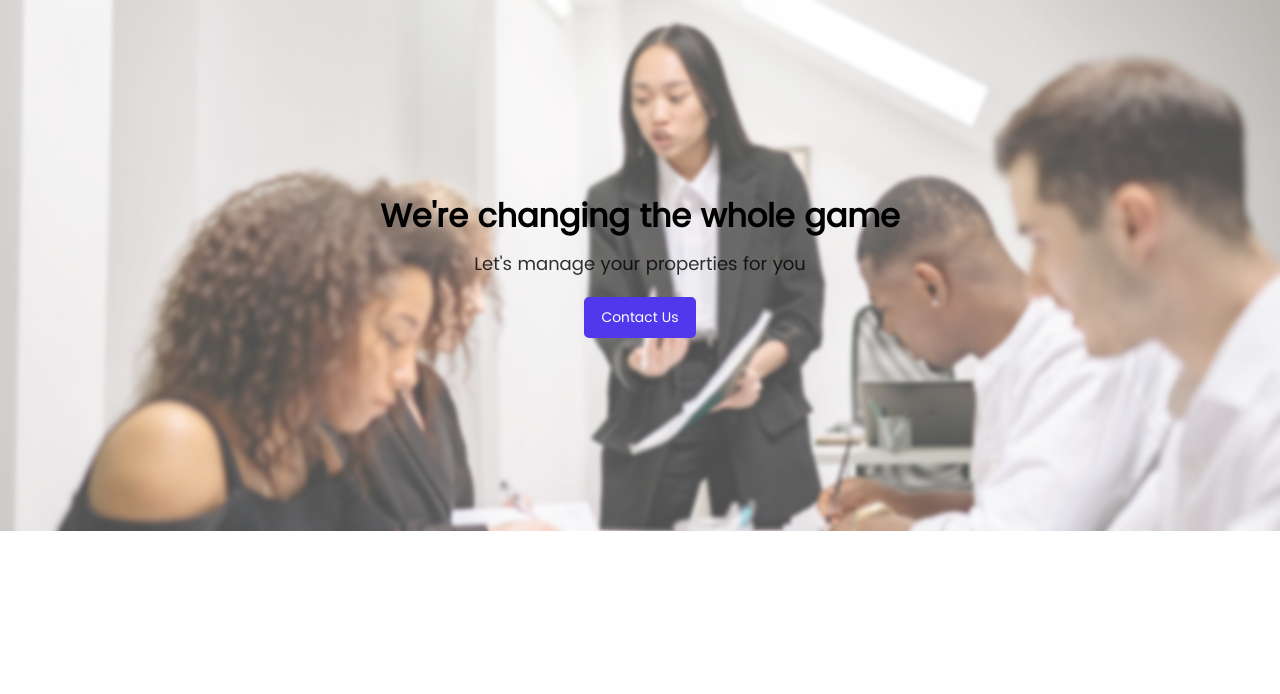
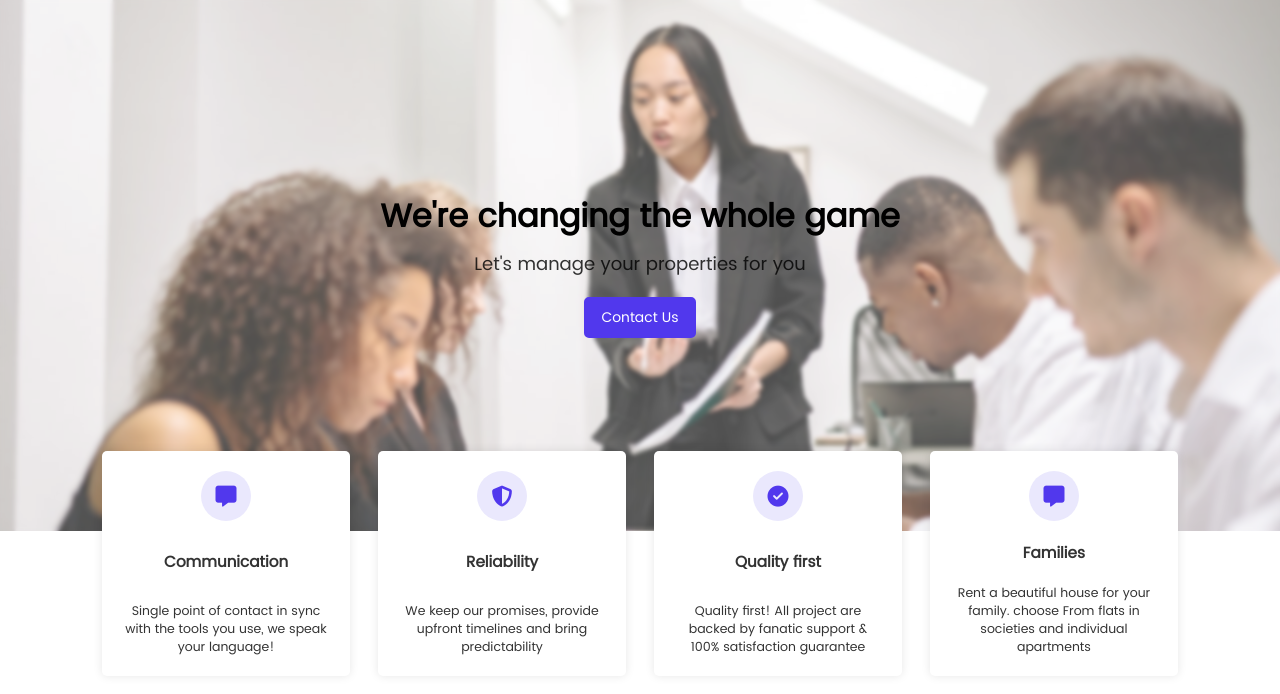
Before and after one commit to dasimems/real_estate, a PHP site: page /pages/about.php in a window 1280 px wide. Shown: the part 71-765 px from the top of the page. Run offline with PHP 8.4, Linux system fonts and the light colour scheme; style sheets or scripts are compiled from the project's sources.

Commit message:
finished with the attributes section in the about page

```diff
--- a/assets/styles/about.css
+++ b/assets/styles/about.css
@@ -5,6 +5,7 @@
   background: url("../images/about_banner.jpg") no-repeat;
   background-size: cover;
   background-position: center;
+  position: relative;
 }
 .banner .banner-content {
   width: 100%;
@@ -38,4 +39,38 @@
   background: rgba(255, 255, 255, 0.8);
   color: #5138ed;
   transition: 0.5s ease all;
+}
+
+.attributes {
+  margin-top: -80px;
+  z-index: 99;
+  padding: 0px 8%;
+  position: relative;
+}
+.attributes .attribute-contents .attribute-card {
+  border-radius: 5px;
+  width: 23%;
+  background: white;
+  padding: 20px;
+  box-shadow: 0px 0px 10px 0px rgba(0, 0, 0, 0.1);
+}
+.attributes .attribute-contents .attribute-card .icon {
+  width: 50px;
+  height: 50px;
+  border-radius: 50%;
+  background: rgb(234, 232, 253);
+  color: #5138ed;
+  font-size: 1.5rem;
+}
+.attributes .attribute-contents .attribute-card h3,
+.attributes .attribute-contents .attribute-card p {
+  margin-top: 20px;
+  color: rgba(0, 0, 0, 0.8);
+}
+.attributes .attribute-contents .attribute-card h3 {
+  font-size: 1.1rem;
+}
+.attributes .attribute-contents .attribute-card p {
+  text-align: center;
+  font-size: 0.9rem;
 }/*# sourceMappingURL=about.css.map */
--- a/assets/styles/about.scss
+++ b/assets/styles/about.scss
@@ -23,6 +23,7 @@ $padding-ten: 100px 8%;
     background: url("../images/about_banner.jpg") no-repeat;
     background-size: cover;
     background-position: center;
+    position: relative;
     // height: 547px;
     // border: 1px solid red;
 
@@ -68,3 +69,48 @@ $padding-ten: 100px 8%;
         }
     }
 }
+
+.attributes{
+    margin-top: -80px;
+    z-index: 99;
+    padding: $padding;
+    position: relative;
+
+    .attribute-contents{
+
+        .attribute-card{
+
+            border-radius: 5px;
+            width: 23%;
+            background: $default-color;
+            padding: 20px;
+            box-shadow: 0px 0px 10px 0px rgba(0, 0, 0, .1);
+
+            .icon{
+                width: 50px;
+                height: 50px;
+                border-radius: 50%;
+                background: rgba(234, 232, 253, 1);
+                color: $primary-color;
+                font-size: 1.5rem;
+            }
+
+            h3,
+            p{
+                margin-top: 20px;
+                color: rgba(0, 0, 0, .8);
+
+            }
+
+            h3{
+                font-size: 1.1rem;
+            }
+
+            p{
+                text-align: center;
+                font-size: 0.9rem;
+            }
+        }
+    }
+
+}
--- a/pages/about.php
+++ b/pages/about.php
@@ -50,8 +50,66 @@
 
                     </div>
 
-                    <div class="attributes flex-content wrap">
+                    <div class="attributes">
 
+                        <div class="attribute-contents flex-content wrap space-between">
+
+                            <div class="attribute-card flex-content column space-between align-center">
+
+                                <div class="icon flex-content justify-center align-center">
+
+                                    <i class="fa-solid fa-message"></i>
+
+                                </div>
+
+                                <h3 class="title">Communication</h3>
+
+                                <p class="description">Single point of contact in sync with the tools you use, we speak your language!</p>
+
+                            </div>
+
+                            <div class="attribute-card flex-content column space-between align-center">
+
+                                <div class="icon flex-content justify-center align-center">
+
+                                    <i class="fa-solid fa-shield-alt"></i>
+
+                                </div>
+
+                                <h3 class="title">Reliability</h3>
+
+                                <p class="description">We keep our promises, provide upfront timelines and bring predictability</p>
+
+                            </div>
+
+                            <div class="attribute-card flex-content column space-between align-center">
+
+                                <div class="icon flex-content justify-center align-center">
+
+                                    <i class="fa-solid fa-circle-check"></i>
+
+                                </div>
+
+                                <h3 class="title">Quality first</h3>
+
+                                <p class="description">Quality first! All project are backed by fanatic support & 100% satisfaction guarantee</p>
+
+                            </div>
+
+                            <div class="attribute-card flex-content column space-between align-center">
+
+                                <div class="icon flex-content justify-center align-center">
+
+                                    <i class="fa-solid fa-message"></i>
+
+                                </div>
+
+                                <h3 class="title">Families</h3>
+
+                                <p class="description">Rent a beautiful house for your family. choose From flats in societies and individual apartments</p>
+
+                            </div>
+                        </div>
 
 
                     </div>
```
Also changed, not shown: 1 other file.
